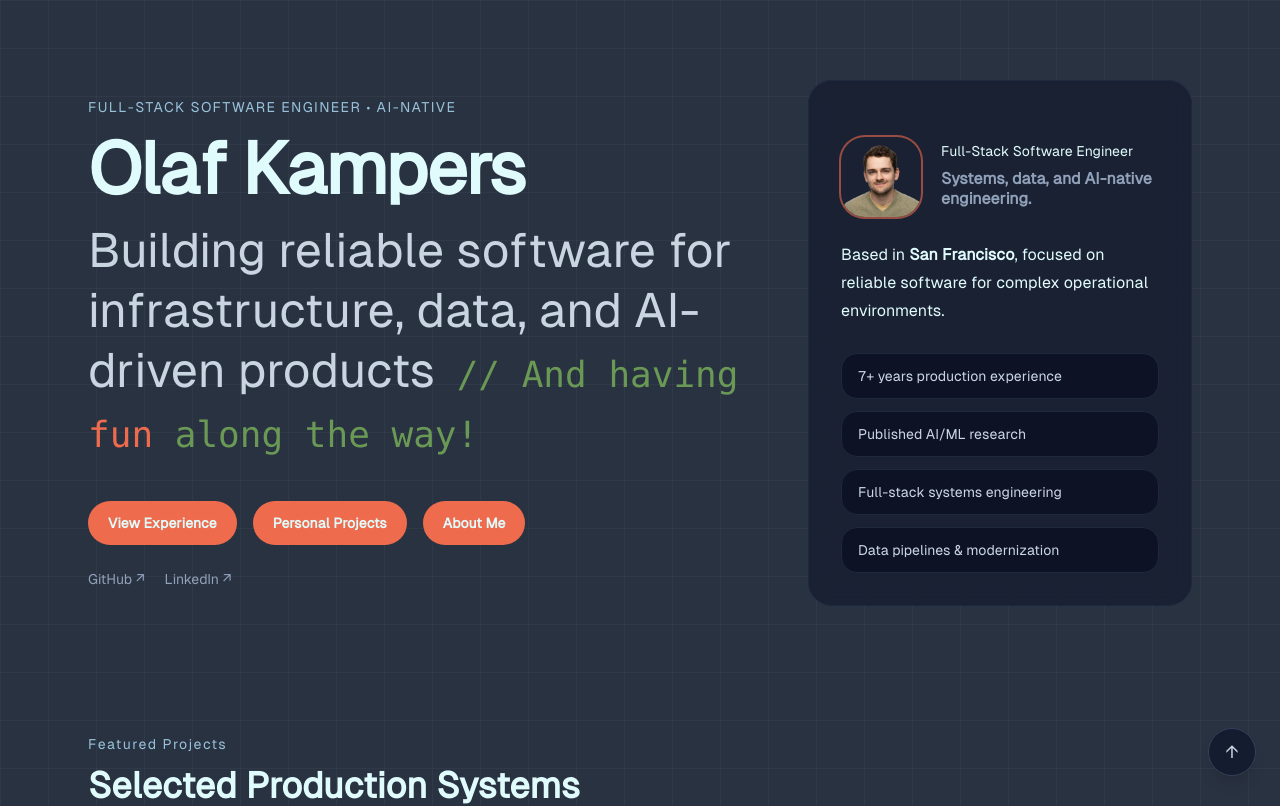
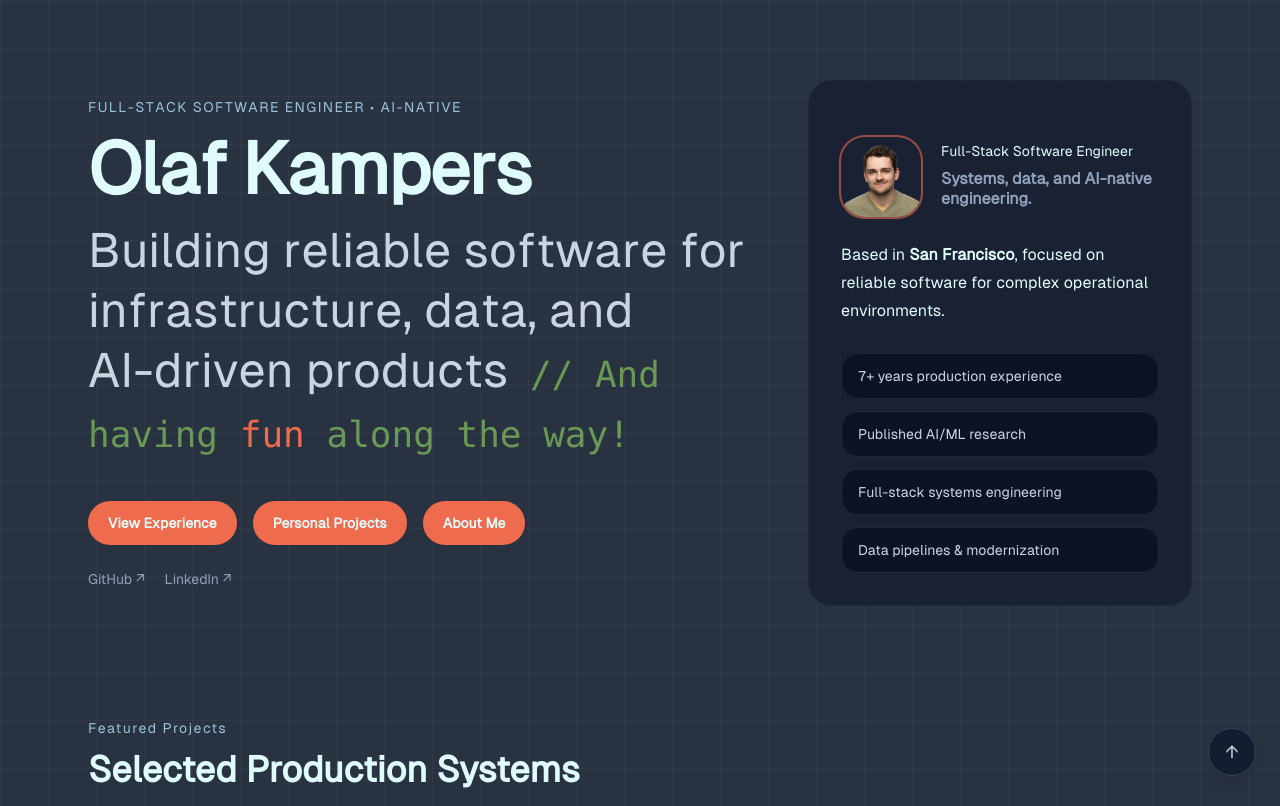
Before and after one commit to olaf-kampers/olaf-kampers.github.io, a React (Vite) app: page / in a window 1280 px wide. Shown: the top 806 px of the page. Built offline with nearby package versions, Linux system fonts and the light colour scheme.

Commit message:
added some fun animated effects

```diff
--- a/index.html
+++ b/index.html
@@ -4,7 +4,7 @@
     <meta charset="UTF-8" />
     <link rel="icon" type="image/svg+xml" href="/favicon.svg" />
     <meta name="viewport" content="width=device-width, initial-scale=1.0" />
-    <title>olaf-portfolio</title>
+    <title>Olaf Portfolio</title>
   </head>
   <body>
     <div id="root"></div>
--- a/src/App.tsx
+++ b/src/App.tsx
@@ -28,7 +28,7 @@ function App() {
           </p>
 
           <h1 className="text-5xl font-bold tracking-tight text-ocean-cream md:text-7xl">
-            <ChaosText text={profile.name} enabled={chaosEnabled} />
+            <ChaosText text={profile.name} enabled={chaosEnabled} colorHover />
           </h1>
 
           <h2 className="mt-4 max-w-4xl text-3xl font-medium leading-tight md:text-5xl">
@@ -91,7 +91,7 @@ function App() {
         <HeroProfileCard />
       </section>
 
-      <section id="projects" className="mx-auto max-w-6xl px-6 py-12">
+      <section id="projects" className="mx-auto max-w-6xl px-6 py-8">
         <p className="text-sm font-medium tracking-widest text-ocean-light">Featured Projects</p>
         <h2 className="mt-3 text-3xl font-semibold text-ocean-cream md:text-4xl">Selected Production Systems</h2>
         <div className="mt-10 grid gap-6 lg:grid-cols-3">
--- a/src/components/ChaosText.tsx
+++ b/src/components/ChaosText.tsx
@@ -1,5 +1,5 @@
 import { prepareWithSegments, layoutWithLines } from '@chenglou/pretext'
-import { useEffect, useMemo, useRef, useState } from 'react'
+import { useEffect, useMemo, useRef, useState, type CSSProperties } from 'react'
 
 type Highlight = {
   word: string
@@ -12,12 +12,22 @@ type ChaosTextProps = {
   enabled: boolean
   className?: string
   highlight?: Highlight
+  colorHover?: boolean
 }
 
 type Token = { chars: string[]; isSpace: boolean }
 
 const RADIUS = 160
 const MAX_PUSH = 50
+
+// Chaos mode wraps every grapheme in its own inline-block span so it can be
+// individually transformed, which prevents the browser from applying kerning
+// and ligatures across character boundaries. Disabling both here too keeps
+// glyph widths identical between modes, so toggling chaos doesn't reflow text.
+const TEXT_STYLE: CSSProperties = {
+  fontKerning: 'none',
+  fontVariantLigatures: 'none',
+}
 
 function randomColor() {
   return `hsl(${Math.floor(Math.random() * 360)}, 90%, 65%)`
@@ -87,7 +97,35 @@ function tokenize(text: string): Token[] {
   return tokens
 }
 
-export function ChaosText({ text, enabled, className, highlight }: ChaosTextProps) {
+// Wraps each non-space token in `white-space: nowrap` so hyphenated words
+// (e.g. "AI-driven") wrap as a unit instead of breaking after the hyphen,
+// matching how chaos mode keeps each token together.
+function renderWords(tokens: Token[]) {
+  return tokens.map((token, i) => {
+    const str = token.chars.join('')
+    return token.isSpace
+      ? str
+      : <span key={i} style={{ whiteSpace: 'nowrap' }}>{str}</span>
+  })
+}
+
+// Same per-character hover color + bounce effect as a highlighted word,
+// applied to every character with no click handler and no color override
+// otherwise. Only used in non-chaos mode, so bouncing is safe to enable.
+function renderColorHoverWords(tokens: Token[]) {
+  return tokens.map((token, i) => {
+    if (token.isSpace) return token.chars.join('')
+    return (
+      <span key={i} style={{ whiteSpace: 'nowrap' }}>
+        {token.chars.map((char, ci) => (
+          <HighlightChar key={ci} char={char} baseColor="inherit" bounceEnabled={true} />
+        ))}
+      </span>
+    )
+  })
+}
+
+export function ChaosText({ text, enabled, className, highlight, colorHover }: ChaosTextProps) {
   const containerRef = useRef<HTMLSpanElement>(null)
   const charRefsRef = useRef<(HTMLSpanElement | null)[]>([])
   const cursorRef = useRef({ x: -9999, y: -9999 })
@@ -197,17 +235,19 @@ export function ChaosText({ text, enabled, className, highlight }: ChaosTextProp
 
   // Non-chaos path
   if (!enabled) {
-    if (!highlight) return <span className={className}>{text}</span>
+    const words = colorHover ? renderColorHoverWords(tokens) : renderWords(tokens)
+
+    if (!highlight) return <span className={className} style={TEXT_STYLE}>{words}</span>
 
     const wordIdx = text.indexOf(highlight.word)
-    if (wordIdx === -1) return <span className={className}>{text}</span>
+    if (wordIdx === -1) return <span className={className} style={TEXT_STYLE}>{words}</span>
 
     const wordChars = [
       ...new Intl.Segmenter(undefined, { granularity: 'grapheme' }).segment(highlight.word),
     ].map(s => s.segment)
 
     return (
-      <span className={className}>
+      <span className={className} style={TEXT_STYLE}>
         {text.slice(0, wordIdx)}
         <button
           onClick={highlight.onClick}
@@ -224,7 +264,7 @@ export function ChaosText({ text, enabled, className, highlight }: ChaosTextProp
 
   // Chaos path
   return (
-    <span ref={containerRef} className={className}>
+    <span ref={containerRef} className={className} style={TEXT_STYLE}>
       {tokens.map((token, tokenIdx) => {
         const start = tokenStartIdx[tokenIdx]
         const isHighlighted = !token.isSpace && highlight?.word === token.chars.join('')
@@ -264,7 +304,16 @@ export function ChaosText({ text, enabled, className, highlight }: ChaosTextProp
 
         return (
           <span key={tokenIdx} style={{ display: 'inline', whiteSpace: 'nowrap' }}>
-            {token.chars.map((char, ci) => (
+            {token.chars.map((char, ci) =>
+              colorHover ? (
+                <HighlightChar
+                  key={ci}
+                  char={char}
+                  baseColor="inherit"
+                  bounceEnabled={false}
+                  innerRef={el => { charRefsRef.current[start + ci] = el }}
+                />
+              ) : (
                 <span
                   key={ci}
                   ref={el => { charRefsRef.current[start + ci] = el }}
@@ -272,7 +321,8 @@ export function ChaosText({ text, enabled, className, highlight }: ChaosTextProp
                 >
                   {char}
                 </span>
-            ))}
+              )
+            )}
           </span>
         )
       })}
--- a/src/components/ContactSection.tsx
+++ b/src/components/ContactSection.tsx
@@ -4,9 +4,11 @@ export function ContactSection() {
   return (
     <section id="contact" className="mx-auto max-w-6xl px-6 py-16">
       <div className="rounded-3xl border border-slate-800 bg-slate-900/50 p-8 md:p-10">
+        <div className="grid gap-8 lg:grid-cols-[1.4fr_0.6fr] lg:items-center">
+          <div>
             <p className="text-sm font-medium tracking-widest text-ocean-light">CONTACT</p>
 
-        <h2 className="mt-3 text-3xl font-semibold text-ocean-cream md:text-4xl">Let's have a coffee chat! ☕</h2>
+            <h2 className="mt-3 text-3xl font-semibold text-ocean-cream md:text-4xl">Let's have a (digital) coffee chat!</h2>
 
             <p className="mt-4 max-w-2xl leading-8 text-slate-400">
               I'm interested in software engineering roles involving full-stack
@@ -41,6 +43,14 @@ export function ContactSection() {
               </a>
             </div>
           </div>
+
+          <img
+            src="/misc/contact.gif"
+            alt="Animated penguin holding a coffee cup"
+            className="mx-auto h-48 w-48 rounded-2xl object-cover ring-1 ring-slate-800 md:h-56 md:w-56"
+          />
+        </div>
+      </div>
     </section>
   )
 }
--- a/src/components/Footer.tsx
+++ b/src/components/Footer.tsx
@@ -1,7 +1,7 @@
 export function Footer() {
     return (
       <footer className="mx-auto max-w-6xl px-6 py-10">
-        <div className="flex flex-col gap-4 border-t border-ocean-blue pt-8 text-sm text-slate-500 md:flex-row md:items-center md:justify-between">
+        <div className="flex flex-col gap-4 border-t border-ocean-red pt-8 text-sm text-slate-300 md:flex-row md:items-center md:justify-between">
           <p>Built with React, TypeScript, Tailwind • Olaf Kampers • 2026</p>
         </div>
       </footer>
--- a/src/components/HeroProfileCard.tsx
+++ b/src/components/HeroProfileCard.tsx
@@ -46,11 +46,18 @@ export function HeroProfileCard() {
             ">
                 <div className="mt-6">
                     <div className="flex items-start gap-5">
-                        <img
-                            src="/olaf.png"
-                            alt="Olaf Kampers"
-                            className="h-20 w-20 shrink-0 rounded-3xl object-cover ring-2 ring-ocean-red/60"
-                        />
+                        <div className="relative h-20 w-20 shrink-0">
+                            <img
+                                src="/olaf.png"
+                                alt="Olaf Kampers"
+                                className="h-20 w-20 rounded-3xl object-cover ring-2 ring-ocean-red/60 transition-opacity duration-300 group-hover:opacity-0"
+                            />
+                            <img
+                                src="/olaf_active.png"
+                                alt=""
+                                className="absolute inset-0 h-20 w-20 rounded-3xl object-cover opacity-0 ring-2 ring-ocean-red/60 transition-opacity duration-300 group-hover:opacity-100"
+                            />
+                        </div>
 
                         <div className="pt-1">
                             <p className="text-sm font-medium text-ocean-cream">
```
Also changed, not shown: public/misc/contact.gif (added), public/olaf_active.png (added). Lines whose indentation alone changed are shown as unchanged.
